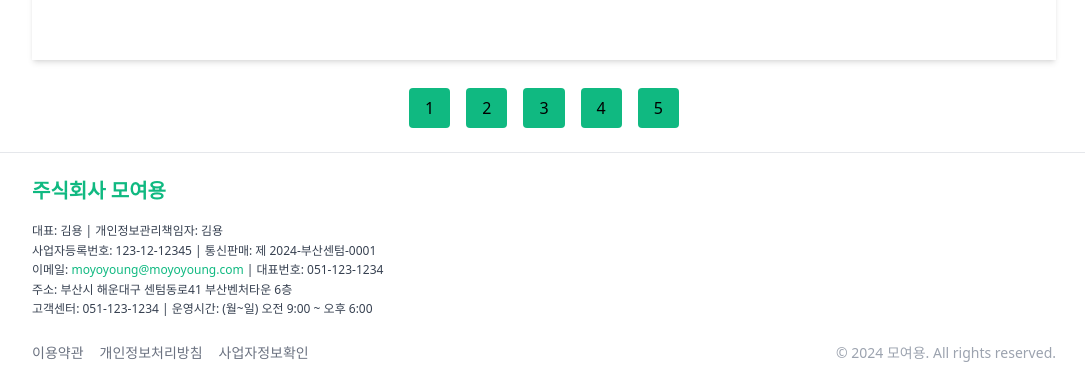
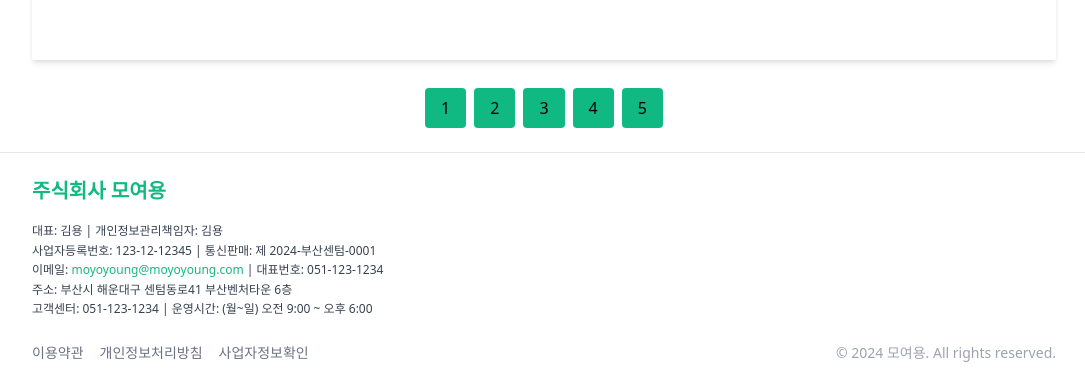
Before and after one commit to samgakhyeong/moyoyoung-frontend, a React (Create React App) app: page /allBoard in a window 1280 px wide. Shown: the part 828-1215 px from the top of the page, without its empty margins (96-1181 px from the left). Built offline with nearby package versions, Linux system fonts and the light colour scheme.

Commit message:
7일 제 수정본

```diff
--- a/src/components/allBoard/BoardInput.js
+++ b/src/components/allBoard/BoardInput.js
@@ -1,3 +1,4 @@
+// BoardInput.js
 import React, { useState, useRef } from "react";
 import { usePostContext } from "./PostContext";
 import { useNavigate } from "react-router-dom";
@@ -33,12 +34,13 @@ export default function BoardInput() {
             return;
         }
 
-        // 게시글 초과 체크
-        if (file) {
-            addPost(title, content, file);  // 게시글 추가
+        // 게시글 추가 시도
+        const isPostAdded = addPost(title, content, file);
+
+        if (isPostAdded) {  // 게시글이 추가된 경우
             alert("게시글이 성공적으로 작성되었습니다.");
             navigate("/allBoard/BoardMain"); // 게시글 작성 후 BoardMain으로 리디렉션
-        } else {
+        } else {  // 게시글이 초과된 경우
             alert("게시글 한 페이지당 1개까지만 추가할 수 있습니다. 게시글이 초과되었습니다.");
             navigate("/allBoard/BoardMain");  // 게시글이 초과된 경우 BoardMain으로 리디렉션
         }
--- a/src/components/allBoard/BoardMain.js
+++ b/src/components/allBoard/BoardMain.js
@@ -1,37 +1,18 @@
 import React from "react";
 import Header from "../common/Header";
 import Footer from "../common/Footer";
-import { Link,useNavigate } from "react-router-dom";
+import { Link } from "react-router-dom";
 import { usePostContext } from "./PostContext";
 
 export default function BoardMain() {
-    const { posts, currentPage, changePage } = usePostContext(); // posts를 가져옴
-    const navigate = useNavigate(); // 페이지 이동을 위한 hook
-
-    const handlePageChange = (pageNumber) => {
-        changePage(pageNumber); // 페이지 번호 변경
-    };
-
-    const handlePostCreation = () => {
-        // 현재 페이지에서 게시글 수를 체크
-        const pagePosts = posts[currentPage] || []; // 현재 페이지에 해당하는 게시글 가져오기
-
-        // 게시글이 초과되었을 경우
-        if (pagePosts.length >= 2) {
-            alert("게시글 한 페이지당 2개까지만 추가할 수 있습니다. 다음 페이지에 작성해주세요.");
-            // 게시글 작성 페이지로 이동 (다음 페이지로 이동)
-            navigate(`/allBoard/BoardInput?page=${currentPage + 1}`);
-        } else {
-            navigate("/allBoard/BoardInput"); // 게시글 작성 페이지로 이동
-        }
-    };
+    const { posts } = usePostContext(); // posts를 가져옴
 
 
     return (
         <div>
             <Header />
             <div className="flex items-center justify-end pr-[15.4rem] pt-6">
-                <button  onClick={handlePostCreation} className="text-xl font-bold hover:text-gray-500 transition duration-500 ">
+                <button className="text-xl font-bold hover:text-gray-500 transition duration-500 ">
                     <Link to="/allBoard/BoardInput">게시글 작성</Link>
                 </button>
             </div>
@@ -60,20 +41,18 @@ export default function BoardMain() {
             </div>
 
 
-          <div className="flex flex-row justify-center gap-4">
-                {/* 페이지 버튼을 currentPage에 맞춰 초기화 */}
-                {[1,2,3,4,5].map((page) => (
-                    <button
-                        key={page}
-                        onClick={() => handlePageChange(page)}
-                        className={`bg-emerald-500 text-black px-4 py-2 rounded mb-6 hover:text-white transition duration-300 ${currentPage === page ? 'bg-emerald-700' : ''}`}
-                    >
-                        {page}
-                    </button>
-                ))}
+            <div className="flex justify-center items-center">
+                <div className="flex space-x-2">
+                    <button className="bg-emerald-500 text-black px-4 py-2 rounded mb-6 hover:text-white transition duration-300">1</button>
+                    <button className="bg-emerald-500 text-black px-4 py-2 rounded mb-6 hover:text-white transition duration-300">2</button>
+                    <button className="bg-emerald-500 text-black px-4 py-2 rounded mb-6 hover:text-white transition duration-300">3</button>
+                    <button className="bg-emerald-500 text-black px-4 py-2 rounded mb-6 hover:text-white transition duration-300">4</button>
+                    <button className="bg-emerald-500 text-black px-4 py-2 rounded mb-6 hover:text-white transition duration-300">5</button>
+                </div>
             </div>
+
+
             <Footer />
         </div>
-
     );
 }
--- a/src/components/allBoard/PostContext.js
+++ b/src/components/allBoard/PostContext.js
@@ -1,3 +1,4 @@
+// PostContext.js
 import React, { createContext, useContext, useState } from 'react';
 
 const PostContext = createContext();
@@ -6,21 +7,21 @@ export const PostProvider = ({ children }) => {
     const [posts, setPosts] = useState([]);
 
     const addPost = (title, content, file) => {
-        if (posts.length >= 1) {
-
-            return;
+        if (posts.length >= 1) {  // 게시글이 이미 1개 이상인 경우
+            return false;  // 게시글 추가를 하지 않고 false 반환
         }
-
 
         const postNumber = posts.length > 0 ? Math.max(...posts.map(post => post.id)) + 1 : 1;
         setPosts(prevPosts => [
             ...prevPosts,
-            {   file,
+            {
                 id: postNumber,
                 title: `${postNumber}번째 제목: ${title}`,
                 content,
+                file
             }
         ]);
+        return true;  // 게시글 추가 성공
     };
 
     return (
```
